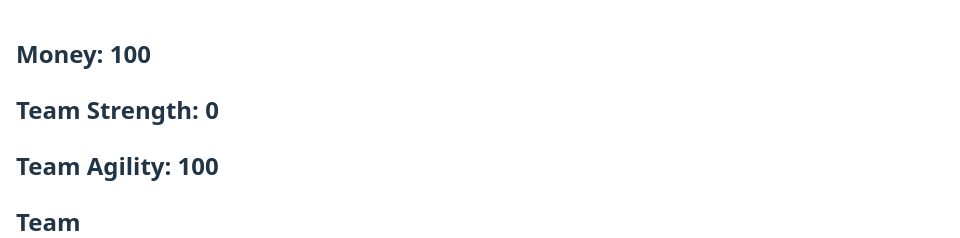
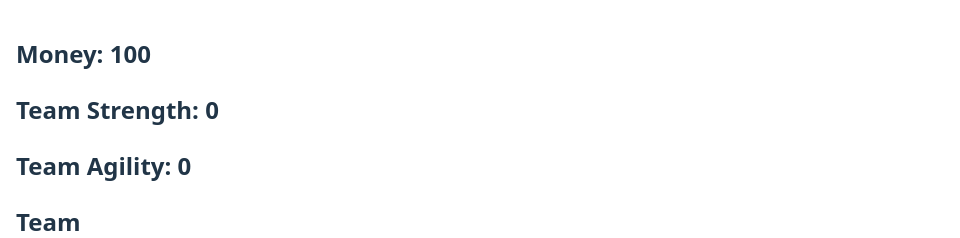
Before and after one commit to CodingSea/react-state-management-lab, a React (Vite) app: page / in a window 1280 px wide. Shown: the top 238 px of the page, without its empty margins (0-960 px from the left). Built offline with nearby package versions, Linux system fonts and the light colour scheme.

Commit message:
added totalAgility

```diff
--- a/src/App.jsx
+++ b/src/App.jsx
@@ -91,11 +91,13 @@ const App = () =>
   );
 
   let totalStrength = 0;
+  let totalAgility = 0;
   if(team.length > 0)
   {
     team.forEach((fighter) =>
     {
       totalStrength += fighter.strength;
+      totalAgility += fighter.agility;
     });
   }
 
@@ -139,7 +141,7 @@ const App = () =>
     <>
       <h2>Money: {money}</h2>
       <h2>Team Strength: {totalStrength}</h2>
-      <h2>Team Agility: {money}</h2>
+      <h2>Team Agility: {totalAgility}</h2>
       <h2>Team</h2>
       <ul>
         { displayTeam() }
```
